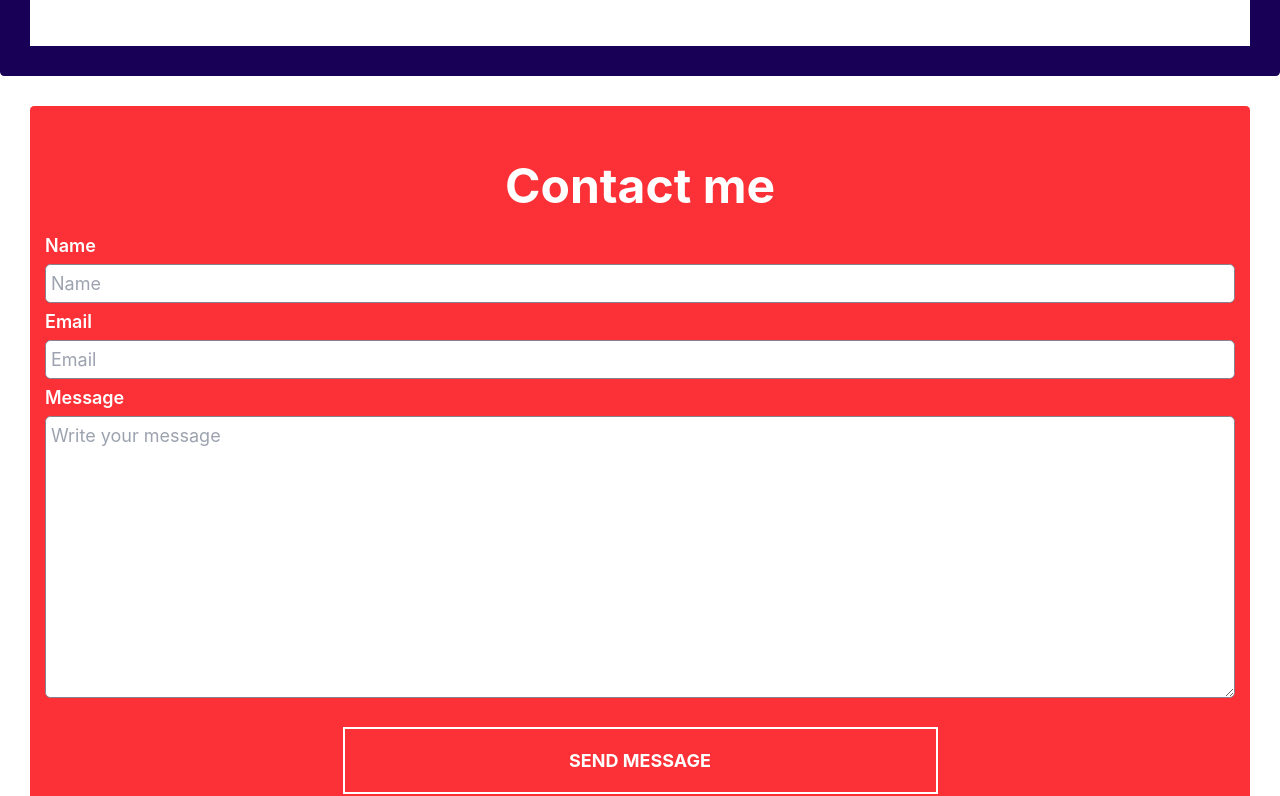
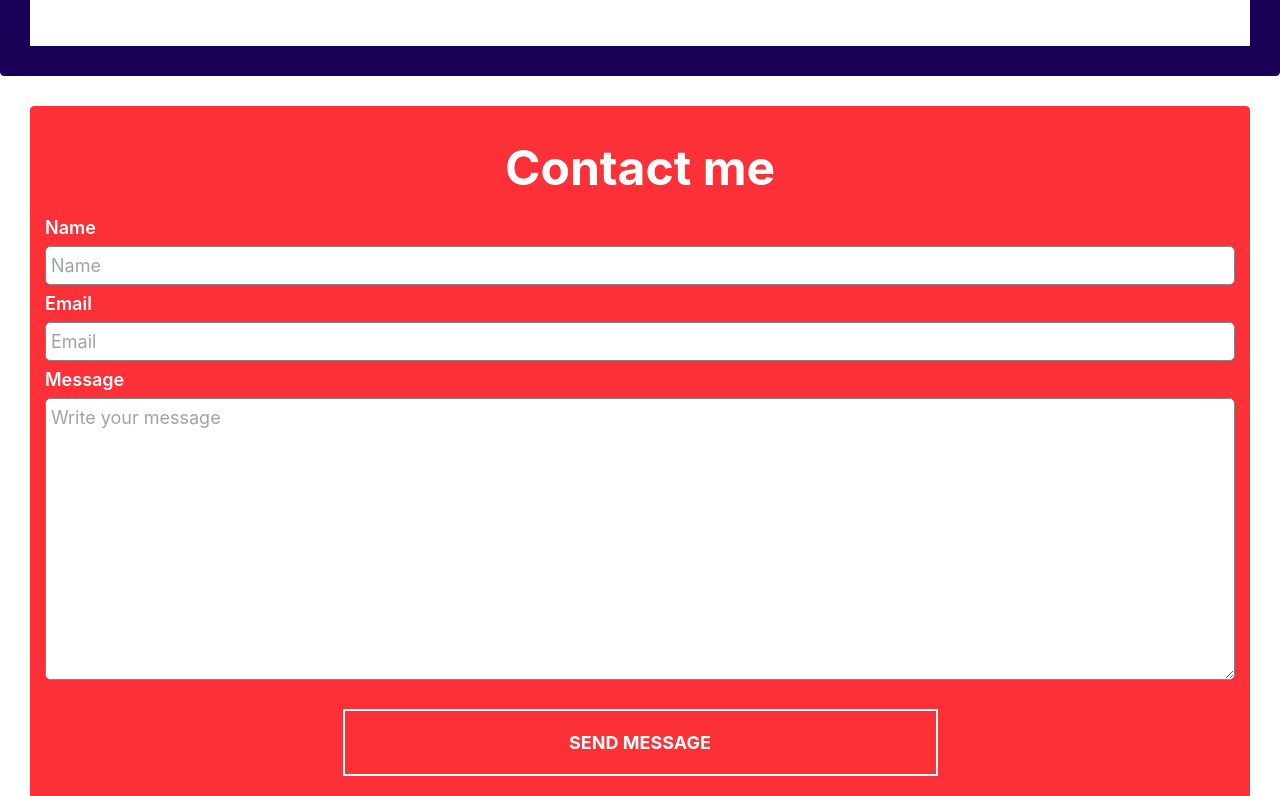
Before and after one commit to Matheus-Rodrigues-Araujo/portfolio, a React (Create React App) app: page / in a window 1280 px wide. Shown: the part 1566-2362 px from the top of the page. Built offline with nearby package versions, Linux system fonts and the light colour scheme.

Commit message:
contact updated

```diff
--- a/src/routes/Home.jsx
+++ b/src/routes/Home.jsx
@@ -103,7 +103,7 @@ const Home = () =>{
 
         {/* Contact section */}
         <section id='contact' className='contact-section relative flex items-center justify-center h-auto px-10 py-20 md:p-20 h-screen' >
-          <div className='contact-form flex flex-column w-100 justify-start py-32  h-auto md:w-auto '>
+          <div className='contact-form flex flex-column w-100 justify-start py-20  h-auto md:w-auto '>
 
             <h1 className='text-[6rem] font-bold text-center py-2 md:text-[8rem]' >Contact me</h1>
 
```
